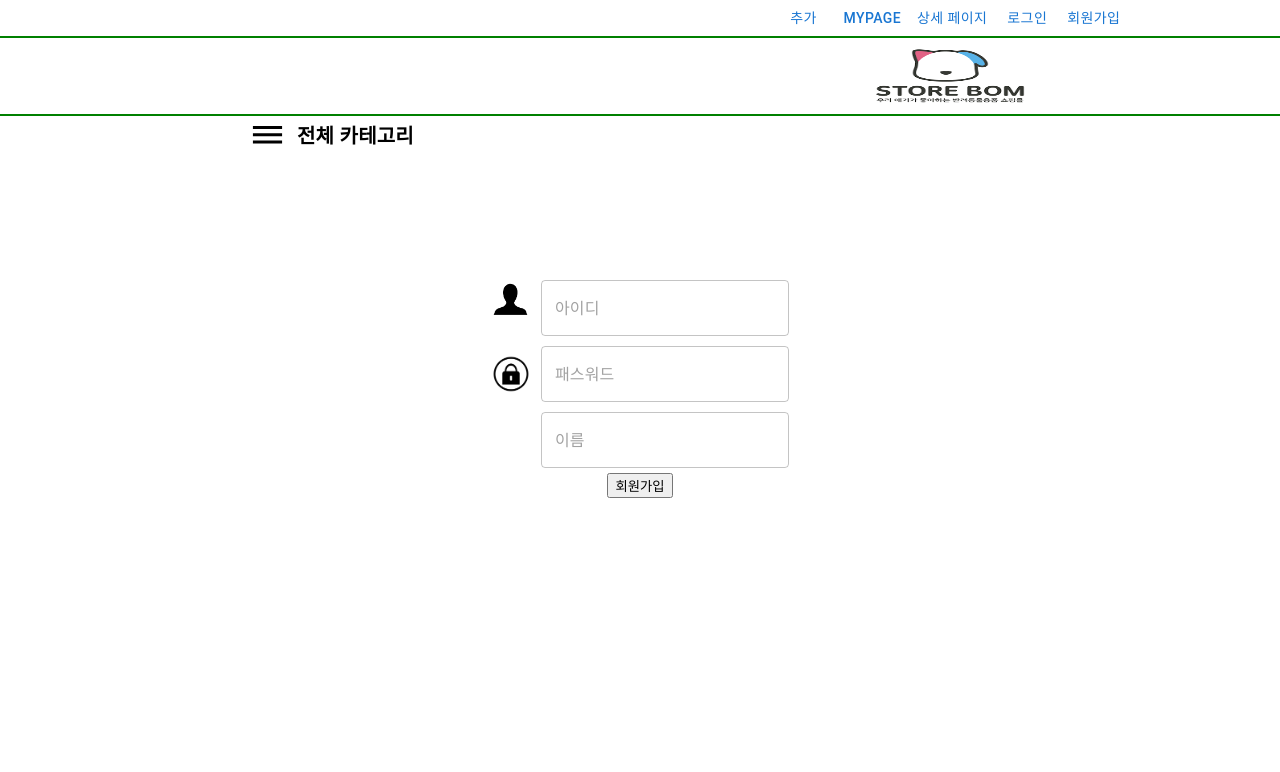
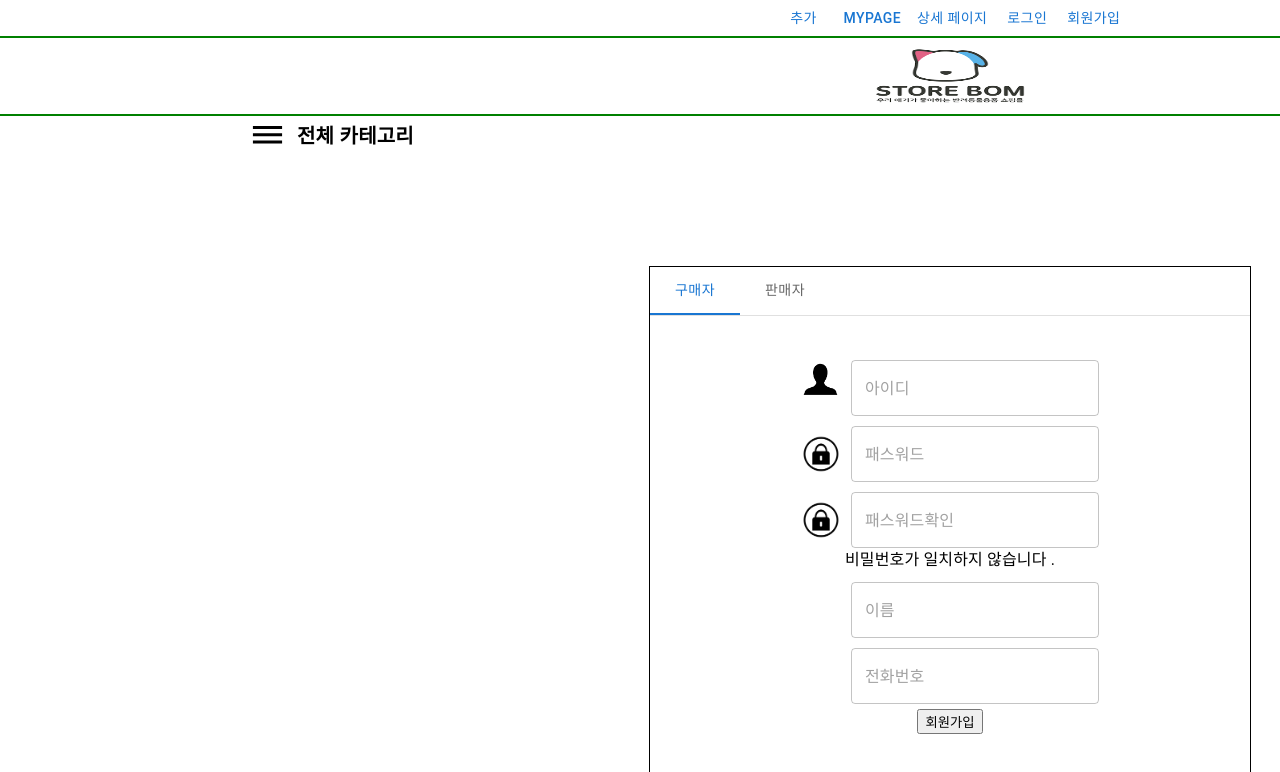
Before and after one commit to yyj81555/JavaProject, a React (Create React App) app in the folder client/: page /SignUp in a window 1280 px wide. Shown: the top 772 px of the page. Built offline with nearby package versions, Linux system fonts and the light colour scheme.

Commit message:
(+) SignUpPage 기능추가
- SignUpPage 기능추가

```diff
--- a/client/src/Component/SignUpPage.js
+++ b/client/src/Component/SignUpPage.js
@@ -1,23 +1,47 @@
-import React, { Component } from 'react';
+import * as React from 'react';
+import Box from '@mui/material/Box';
+import Tab from '@mui/material/Tab';
+import TabContext from '@mui/lab/TabContext';
+import TabList from '@mui/lab/TabList';
+import TabPanel from '@mui/lab/TabPanel';
+
 import axios from "axios";
 import { useNavigate } from 'react-router-dom';
 
 import { TextField } from '@mui/material';
 import { Button } from 'react-bootstrap';
 
+
 export default function SignUpPage(props) {
     const [name, setName] = React.useState("");
     const [userID, setUserID] = React.useState("");
     const [userPassword, setUserPassword] = React.useState("");
+    const [userPasswordConfirm, setUserPasswordConfirm] = React.useState("");
     const [msg, setMSG] = React.useState("");
+    const [isUserPasswordSame,setIsUserPasswordSame] = React.useState(false);
+    const [value, setValue] = React.useState('1');
+    const [cellphoneNumber,setCellphoneNumber] = React.useState("");
+    const [companyName,setCompanyName] = React.useState("");
+    const [businessName,setBusinessName] = React.useState("");
+    const [companyNumber,setCompanyNumber] = React.useState("");
+
+
 
     const styles = {
         dimmed_layer_wrapper : {
-            position: "fixed",
             top:80,
             right:0,
             bottom:0,
             left:0,
+        },
+
+        prodct_content : {
+            border: "1px solid black",
+            width: "600px",
+            height: "800px",
+            margin: "auto",
+            marginTop: "100px",
+            textAlign: "center",
         },
     };
 
@@ -27,13 +51,37 @@ export default function SignUpPage(props) {
 
     const navigate = useNavigate();
 
+
+
+
 const OnClickSignUp = async () => {
-        const response = await axios.post("/api/createUser", {
+    let formData = null;
+
+    if(value === 1) {
+        formData = {
+            level: value,
 	        userID: userID,
             userPassword: userPassword,
             name: name,
+            cellphoneNumber: cellphoneNumber,
             contentType: "application/json; UTF-8;", // 한국어도 깨짐없이 전송하는 방법.
-        });
+        }
+    }
+    else if (value === 2) {
+        formData = {
+	        level: value,
+            userID: userID,
+            userPassword: userPassword,
+            name: name,
+            companyName: companyName,
+            businessName: businessName,
+            companyNumber: companyNumber,
+            cellphoneNumber: cellphoneNumber,
+            contentType: "application/json; UTF-8;", // 한국어도 깨짐없이 전송하는 방법.
+        }
+    }
+
+    const response = await axios.post("/api/createUser", formData);
     const body = response.data;
 
     setMSG(body.result);
@@ -43,22 +91,73 @@ export default function SignUpPage(props) {
     }
 }
 
-    class SignUpPage extends Component {
+    const PasswordConfirm = (e) => {
+        setUserPasswordConfirm(e.target.value);
+        if (userPassword === e.target.value) {
+            setIsUserPasswordSame(true);
+        }
+    }
 
-    }
+    const handleChange = (event, newValue) => {
+        setValue(newValue);
+      };
 
     return (
         <div style={styles.dimmed_layer_wrapper}>
-             <img src='./Image/ID.png' alt='' style={{width: 35, height: 35, marginTop: 200, marginRight: 13, marginLeft: 2}}/>
-            <TextField placeholder='아이디' style={{marginTop: 200}} onChange={e => setUserID(e.target.value)}/>
+            <div style={styles.prodct_content}>
+                <Box sx={{ width: '100%', typography: 'body1' }}>
+                    <TabContext value={value}>
+                        <Box sx={{ borderBottom: 1, borderColor: 'divider' }}>
+                            <TabList onChange={handleChange} aria-label="lab API tabs example">
+                            <Tab label="구매자" value="1" />
+                            <Tab label="판매자" value="2" />
+                            </TabList>
+                        </Box>
+                            <TabPanel value="1">
+                                <img src='./Image/ID.png' alt='' style={{width: 35, height: 35, marginTop: 20, marginRight: 13, marginLeft: 2}}/>
+                                    <TextField placeholder='아이디' style={{marginTop: 20}} onChange={e => setUserID(e.target.value)}/>
                                     <br/>
                                     <img src='./Image/Password.png' alt='' style={{width: 40, height: 40, marginTop: 18, marginRight: 10}}/>
                                     <TextField placeholder='패스워드' style={{marginTop: 10}} onChange={e => setUserPassword(e.target.value)}/>
                                     <br/>
+                                    <img src='./Image/Password.png' alt='' style={{width: 40, height: 40, marginTop: 18, marginRight: 10}}/>
+                                    <TextField placeholder='패스워드확인' style={{marginTop: 10}} onChange={(e) => PasswordConfirm(e)}/>
+                                    <br/>
+                                    { isUserPasswordSame ? <text>비밀번호가 일치합니다.</text> : <text>비밀번호가 일치하지 않습니다 . </text>}
+                                    <br/>
                                     <TextField placeholder='이름' style={{marginTop: 10, marginRight: -50}} onChange={e => setName(e.target.value)}/>
+                                    <br/>
+                                    <TextField placeholder='전화번호' style={{marginTop: 10, marginRight: -50}} onChange={e => setCellphoneNumber(e.target.value)}/>
                                     <br/>
                                     <Button onClick={() => OnClickSignUp()} style={{marginTop: 5}}> 회원가입 </Button>
                                     <text> {msg} </text>
+                            </TabPanel>
+                            <TabPanel value="2">
+                                <img src='./Image/ID.png' alt='' style={{width: 35, height: 35, marginTop: 20, marginRight: 13, marginLeft: 2}}/>
+                                    <TextField placeholder='아이디' style={{marginTop: 20}} onChange={e => setUserID(e.target.value)}/>
+                                    <br/>
+                                    <img src='./Image/Password.png' alt='' style={{width: 40, height: 40, marginTop: 18, marginRight: 10}}/>
+                                    <TextField placeholder='패스워드' style={{marginTop: 10}} onChange={e => setUserPassword(e.target.value)}/>
+                                    <br/>
+                                    <img src='./Image/Password.png' alt='' style={{width: 40, height: 40, marginTop: 18, marginRight: 10}}/>
+                                    <TextField placeholder='패스워드확인' style={{marginTop: 10}} onChange={(e) => PasswordConfirm(e)}/>
+                                    <br/>
+                                    { isUserPasswordSame ? <text>비밀번호가 일치합니다.</text> : <text>비밀번호가 일치하지 않습니다 . </text>}
+                                    <br/>
+                                    <TextField placeholder='전화번호' style={{marginTop: 10, marginRight: -50}} onChange={e => setCellphoneNumber(e.target.value)}/>
+                                    <br/>
+                                    <TextField placeholder='사업장명' style={{marginTop: 10, marginRight: -50}} onChange={e => setCompanyName(e.target.value)}/>
+                                    <br/>
+                                    <TextField placeholder='대표자명' style={{marginTop: 10, marginRight: -50}} onChange={e => setBusinessName(e.target.value)}/>
+                                    <br/>
+                                    <TextField placeholder='사업자번호' style={{marginTop: 10, marginRight: -50}} onChange={e => setCompanyNumber(e.target.value)}/>
+                                    <br/>
+                                    <Button onClick={() => OnClickSignUp()} style={{marginTop: 5}}> 회원가입 </Button>
+                                    <text> {msg} </text>
+                            </TabPanel>
+                    </TabContext>
+                </Box>
+            </div>
         </div>
     );
 }
```
Also changed, not shown: 1 other file (tests, documents, lock files or other folders). Lines whose indentation alone changed are shown as unchanged.
